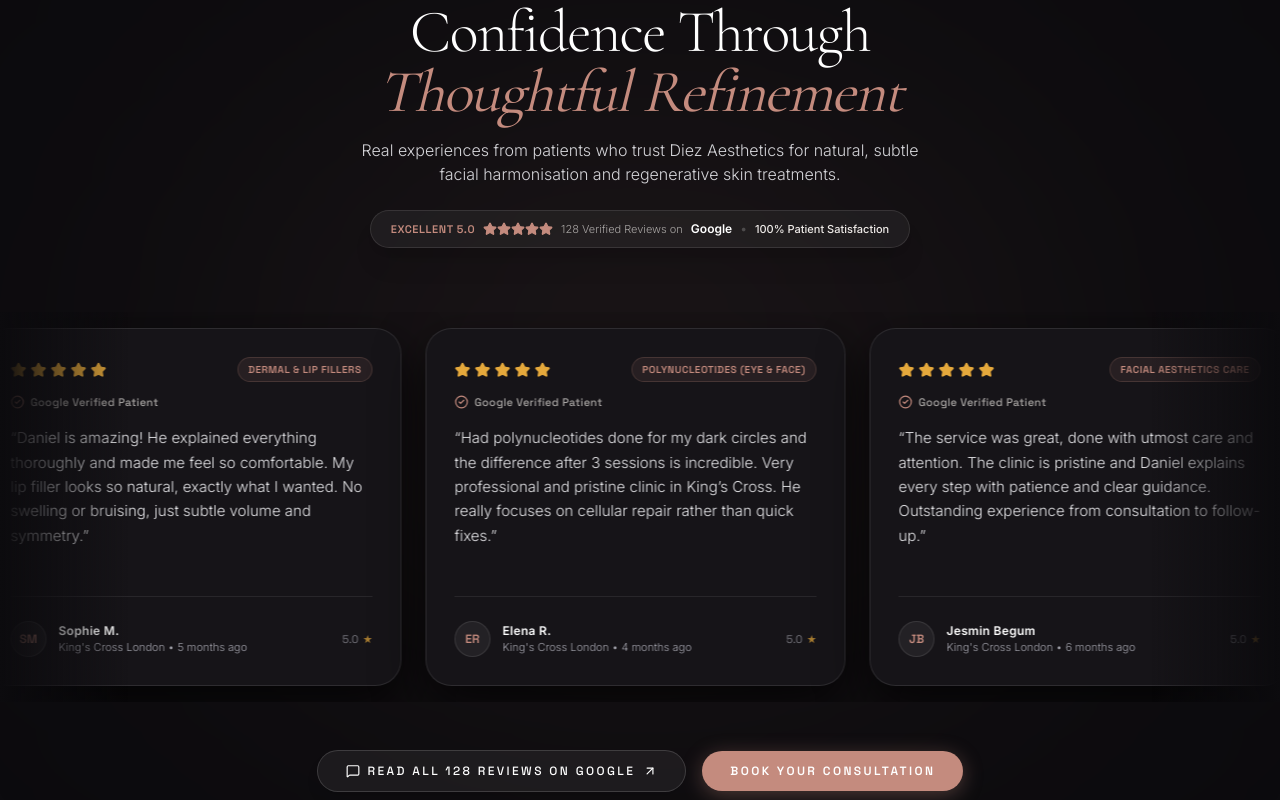
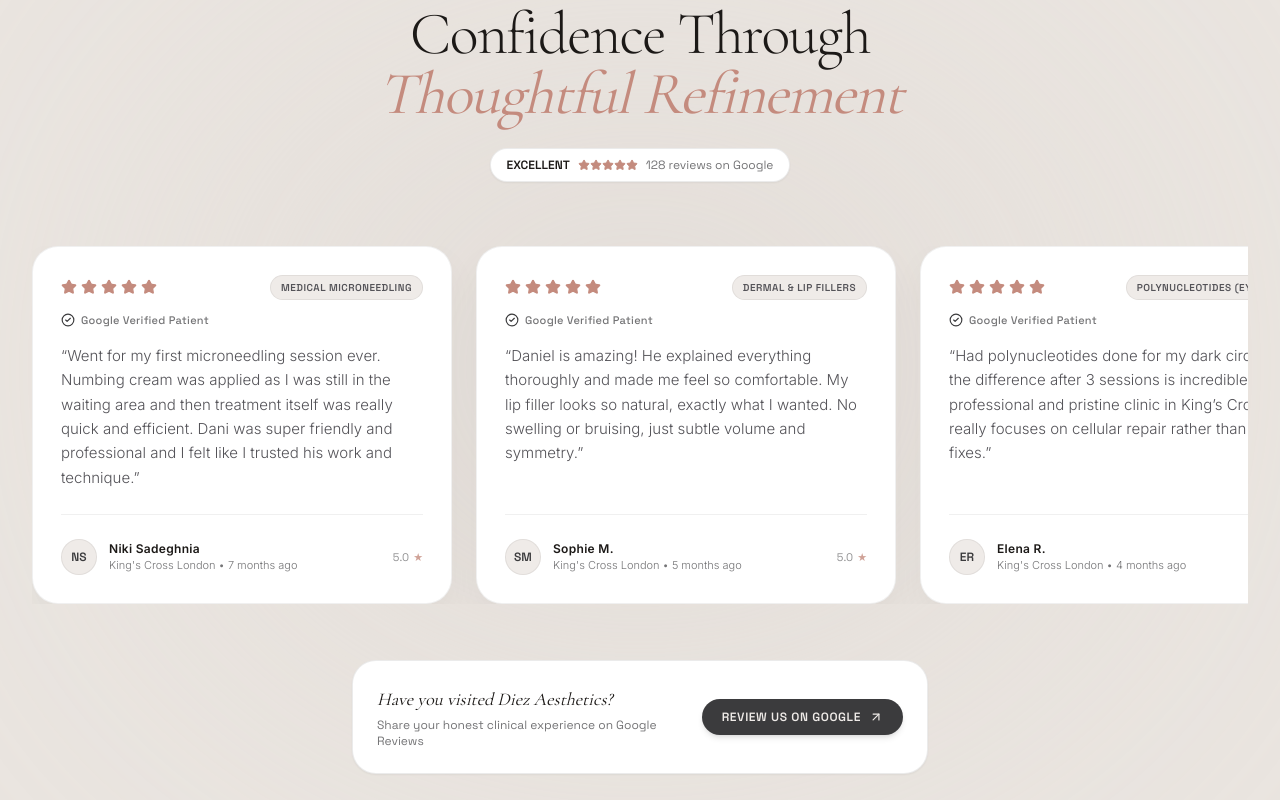
Before and after one commit to Ahmadprofessional/diez-aesthetics, a Next.js app: page / in a window 1280 px wide. Shown: the part 7000-7800 px from the top of the page. Built offline with nearby package versions, Linux system fonts and the light colour scheme.

Commit message:
Add patient reviews carousel

```diff
--- a/src/components/home/TestimonialsAtelier.tsx
+++ b/src/components/home/TestimonialsAtelier.tsx
@@ -1,7 +1,8 @@
 'use client';
 
 import React from 'react';
-import { Star, CheckCircle2, ArrowUpRight, Sparkles, MessageSquare } from 'lucide-react';
+import { motion } from 'framer-motion';
+import { Star, CheckCircle2, ArrowUpRight } from 'lucide-react';
 
 interface ReviewItem {
   author: string;
@@ -80,56 +81,56 @@ const reviews: ReviewItem[] = [
 
 function ReviewCard({ review }: { review: ReviewItem }) {
   return (
-    <div className="w-[340px] sm:w-[400px] md:w-[420px] p-6 sm:p-7 rounded-[26px] bg-[#161418] border border-white/10 hover:border-[#c48b7e]/50 shadow-[0_20px_50px_rgba(0,0,0,0.7)] backdrop-blur-xl transition-all duration-300 flex flex-col justify-between shrink-0 group">
+    <div className="w-[340px] sm:w-[400px] md:w-[420px] p-6 sm:p-7 rounded-[26px] bg-white border border-black/[0.06] hover:border-[#3b3b3d] shadow-[0_15px_35px_rgba(0,0,0,0.04)] transition-all duration-300 flex flex-col justify-between shrink-0 group">
       {/* Top Meta: Stars + Treatment Badge */}
       <div className="space-y-3">
         <div className="flex items-center justify-between gap-2">
-          {/* 5 Glowing Gold Stars */}
-          <div className="flex items-center gap-1 text-[#E5A93C]">
+          {/* 5 Stars */}
+          <div className="flex items-center gap-1 text-[#c48b7e]">
             {[...Array(review.rating)].map((_, i) => (
-              <Star key={i} className="w-4 h-4 fill-[#E5A93C] text-[#E5A93C]" />
+              <Star key={i} className="w-4 h-4 fill-[#c48b7e] text-[#c48b7e]" />
             ))}
           </div>
 
           {/* Treatment Category Badge */}
-          <span className="font-space text-[10px] uppercase tracking-wider text-[#c48b7e] font-semibold px-2.5 py-1 rounded-full bg-[#c48b7e]/10 border border-[#c48b7e]/20">
+          <span className="font-space text-[10px] uppercase tracking-wider text-[#545358] font-semibold px-2.5 py-1 rounded-full bg-[#efebe8] border border-black/[0.06]">
             {review.treatment}
           </span>
         </div>
 
         {/* Verified Badge */}
-        <div className="flex items-center gap-1.5 text-xs text-[#a8a5a3] font-medium">
-          <CheckCircle2 className="w-3.5 h-3.5 text-[#c48b7e]" />
+        <div className="flex items-center gap-1.5 text-xs text-[#747476] font-medium">
+          <CheckCircle2 className="w-3.5 h-3.5 text-[#3b3b3d]" />
           <span className="text-[11px] font-space tracking-wide">Google Verified Patient</span>
         </div>
 
         {/* Patient Review Quote */}
-        <p className="text-sm sm:text-[15px] font-light text-zinc-200 leading-relaxed pt-1">
+        <p className="text-sm sm:text-[15px] font-light text-[#545358] leading-relaxed pt-1">
           &ldquo;{review.quote}&rdquo;
         </p>
       </div>
 
       {/* Reviewer Footer */}
-      <div className="pt-6 mt-6 border-t border-white/[0.08] flex items-center justify-between">
+      <div className="pt-6 mt-6 border-t border-black/[0.06] flex items-center justify-between">
         <div className="flex items-center gap-3">
           {/* Refined Monogram Circle */}
-          <div className="w-9 h-9 rounded-full bg-white/[0.06] border border-white/10 flex items-center justify-center text-xs font-space font-semibold text-[#c48b7e] group-hover:border-[#c48b7e]/40 transition-colors">
+          <div className="w-9 h-9 rounded-full bg-[#efebe8] border border-black/[0.06] flex items-center justify-center text-xs font-space font-semibold text-[#3b3b3d] group-hover:bg-[#3b3b3d] group-hover:text-[#efebe8] transition-colors">
             {review.initials}
           </div>
           <div>
-            <p className="text-xs font-semibold text-white tracking-wide">
+            <p className="text-xs font-semibold text-[#1c1917] tracking-wide">
               {review.author}
             </p>
-            <p className="text-[11px] text-zinc-400 font-light">
+            <p className="text-[11px] text-[#747476] font-light">
               King&apos;s Cross London • {review.time}
             </p>
           </div>
         </div>
 
         {/* Google G Icon */}
-        <div className="text-[11px] font-space text-zinc-400 flex items-center gap-1 opacity-70 group-hover:opacity-100 transition-opacity">
+        <div className="text-[11px] font-space text-[#747476] flex items-center gap-1 opacity-80 group-hover:opacity-100 transition-opacity">
           <span>5.0</span>
-          <span className="text-[#E5A93C]">★</span>
+          <span className="text-[#c48b7e]">★</span>
         </div>
       </div>
     </div>
@@ -137,90 +138,76 @@ function ReviewCard({ review }: { review: ReviewItem }) {
 }
 
 export function TestimonialsAtelier() {
-  // Duplicate array for seamless infinite marquee loop
   const marqueeList = [...reviews, ...reviews];
 
   return (
-    <section className="py-24 sm:py-32 bg-[#0c0b0e] text-white relative overflow-hidden border-t border-b border-white/[0.08]">
+    <section className="py-24 sm:py-32 bg-[#eae5e0] text-[#1c1917] relative overflow-hidden border-t border-b border-[#dad3cc] transition-colors duration-500">
       {/* Background ambient lighting */}
       <div className="absolute inset-0 pointer-events-none">
-        <div className="absolute top-1/2 left-1/2 -translate-x-1/2 -translate-y-1/2 w-[800px] h-[500px] bg-[#c48b7e]/10 rounded-full blur-[180px]" />
+        <div className="absolute top-1/2 left-1/2 -translate-x-1/2 -translate-y-1/2 w-[800px] h-[500px] bg-[#ded8d2]/60 rounded-full blur-[180px]" />
       </div>
 
       <div className="max-w-7xl mx-auto px-4 sm:px-6 lg:px-8 relative z-10">
         {/* Section Header */}
-        <div className="text-center space-y-4 mb-16">
-          <div className="inline-flex items-center gap-2 px-3 py-1 rounded-full text-[10px] sm:text-[11px] font-space uppercase tracking-[0.25em] font-medium text-[#c48b7e] bg-white/[0.06] border border-white/10">
-            <Sparkles className="w-3.5 h-3.5 text-[#c48b7e]" />
-            <span>PATIENT TESTIMONIALS</span>
+        <motion.div
+          initial={{ opacity: 0, y: 24 }}
+          whileInView={{ opacity: 1, y: 0 }}
+          viewport={{ once: true, margin: "-60px" }}
+          transition={{ duration: 0.6, ease: [0.16, 1, 0.3, 1] }}
+          className="text-center space-y-4 mb-16"
+        >
+          <div className="inline-flex items-center gap-2 px-3 py-1 rounded-full text-[10px] sm:text-[11px] font-space uppercase tracking-[0.25em] font-medium text-[#545358] bg-[#ded8d2] border border-black/[0.06]">
+            <span className="w-1.5 h-1.5 rounded-full bg-[#c48b7e]" />
+            <span>07 / PATIENT EXPERIENCES</span>
           </div>
 
-          <h2 className="font-serif text-3xl sm:text-5xl lg:text-6xl font-light text-white tracking-tight leading-tight">
+          <h2 className="font-serif text-3xl sm:text-5xl lg:text-6xl font-light text-[#1c1917] tracking-tight leading-tight">
             Confidence Through <br />
             <span className="italic text-[#c48b7e] font-normal">Thoughtful Refinement</span>
           </h2>
 
-          <p className="text-sm sm:text-base text-zinc-300 font-light max-w-xl mx-auto leading-relaxed">
-            Real experiences from patients who trust Diez Aesthetics for natural, subtle facial harmonisation and regenerative skin treatments.
-          </p>
-
-          {/* Google Verified Banner Pill */}
-          <div className="pt-2 flex items-center justify-center">
-            <div className="inline-flex flex-wrap items-center justify-center gap-2 px-5 py-2.5 rounded-full bg-white/[0.05] border border-white/10 text-xs text-white shadow-xl">
-              <span className="font-space font-semibold tracking-wider text-[11px] uppercase text-[#c48b7e]">
-                EXCELLENT 5.0
-              </span>
+          {/* Social Proof Badge */}
+          <div className="flex items-center justify-center gap-3 pt-2">
+            <div className="inline-flex items-center gap-2 px-4 py-2 rounded-full bg-white border border-black/[0.08] shadow-sm text-xs font-space">
+              <span className="font-semibold text-[#1c1917]">EXCELLENT</span>
               <div className="flex items-center text-[#c48b7e]">
                 {[...Array(5)].map((_, i) => (
-                  <Star key={i} className="w-3.5 h-3.5 fill-[#c48b7e] text-[#c48b7e]" />
+                  <Star key={i} className="w-3 h-3 fill-[#c48b7e]" />
                 ))}
               </div>
-              <span className="text-[#a8a5a3] font-light text-[11px]">
-                128 Verified Reviews on
-              </span>
-              <span className="text-white font-semibold text-xs">Google</span>
-              <span className="text-white/20">•</span>
-              <span className="text-[#efebe8] font-medium text-[11px]">100% Patient Satisfaction</span>
+              <span className="text-[#747476]">128 reviews on Google</span>
             </div>
           </div>
+        </motion.div>
+
+        {/* Marquee Row 1: Leftward Infinite Drift */}
+        <div className="relative w-full overflow-hidden mb-6 select-none mask-marquee">
+          <div className="flex gap-6 animate-marquee-slow w-max hover:pause">
+            {marqueeList.map((rev, idx) => (
+              <ReviewCard key={`m1-${idx}`} review={rev} />
+            ))}
+          </div>
         </div>
-      </div>
 
-      {/* Full-bleed Infinite Marquee Carousel (3-4 Reviews Visible simultaneously on desktop) */}
-      <div className="relative w-full overflow-hidden pause-on-hover py-4">
-        {/* Soft edge fade masks on both sides for luxury editorial finish */}
-        <div className="absolute top-0 bottom-0 left-0 w-16 sm:w-32 bg-gradient-to-r from-[#0c0b0e] to-transparent z-20 pointer-events-none" />
-        <div className="absolute top-0 bottom-0 right-0 w-16 sm:w-32 bg-gradient-to-l from-[#0c0b0e] to-transparent z-20 pointer-events-none" />
+        {/* Action Callout Bar */}
+        <div className="mt-14 max-w-xl mx-auto rounded-3xl bg-white border border-black/[0.08] p-5 sm:p-6 shadow-sm flex flex-col sm:flex-row items-center justify-between gap-4 text-center sm:text-left">
+          <div className="space-y-1">
+            <p className="font-serif italic text-lg text-[#1c1917]">
+              Have you visited Diez Aesthetics?
+            </p>
+            <p className="text-xs text-[#747476] font-space">
+              Share your honest clinical experience on Google Reviews
+            </p>
+          </div>
 
-        {/* Marquee Track (Smooth Continuous Animation, Pauses on Hover) */}
-        <div className="animate-marquee flex gap-6 px-4">
-          {marqueeList.map((review, idx) => (
-            <ReviewCard key={`${review.author}-${idx}`} review={review} />
-          ))}
-        </div>
-      </div>
-
-      {/* Bottom CTA Row: Direct Google Review Link */}
-      <div className="max-w-7xl mx-auto px-4 sm:px-6 lg:px-8 pt-12 relative z-10 text-center">
-        <div className="flex flex-col sm:flex-row items-center justify-center gap-4">
           <a
             href="https://maps.google.com/?q=Diez+Anti-Aging+Aesthetics+London"
             target="_blank"
             rel="noopener noreferrer"
-            className="inline-flex items-center gap-2 px-7 py-3 rounded-full bg-white/[0.06] hover:bg-white text-white hover:text-black border border-white/15 text-xs font-space uppercase tracking-[0.2em] font-medium transition-all shadow-lg transform hover:-translate-y-0.5"
+            className="inline-flex items-center gap-2 px-5 py-2.5 rounded-full bg-[#3b3b3d] text-[#efebe8] text-xs font-space uppercase tracking-wider font-semibold hover:bg-[#c48b7e] hover:text-white transition-all shadow-md shrink-0"
           >
-            <MessageSquare className="w-3.5 h-3.5" />
-            <span>Read All 128 Reviews on Google</span>
+            <span>Review us on Google</span>
             <ArrowUpRight className="w-3.5 h-3.5" />
-          </a>
-
-          <a
-            href="https://facesconsent.com/bookings/daniel?utm_source=ig&utm_medium=social&utm_content=link_in_bio"
-            target="_blank"
-            rel="noopener noreferrer"
-            className="inline-flex items-center gap-2 px-7 py-3 rounded-full bg-[#c48b7e] hover:bg-white text-white hover:text-black text-xs font-space uppercase tracking-[0.2em] font-semibold transition-all shadow-[0_4px_20px_rgba(196,139,126,0.35)] transform hover:-translate-y-0.5"
-          >
-            <span>Book Your Consultation</span>
           </a>
         </div>
       </div>
```
